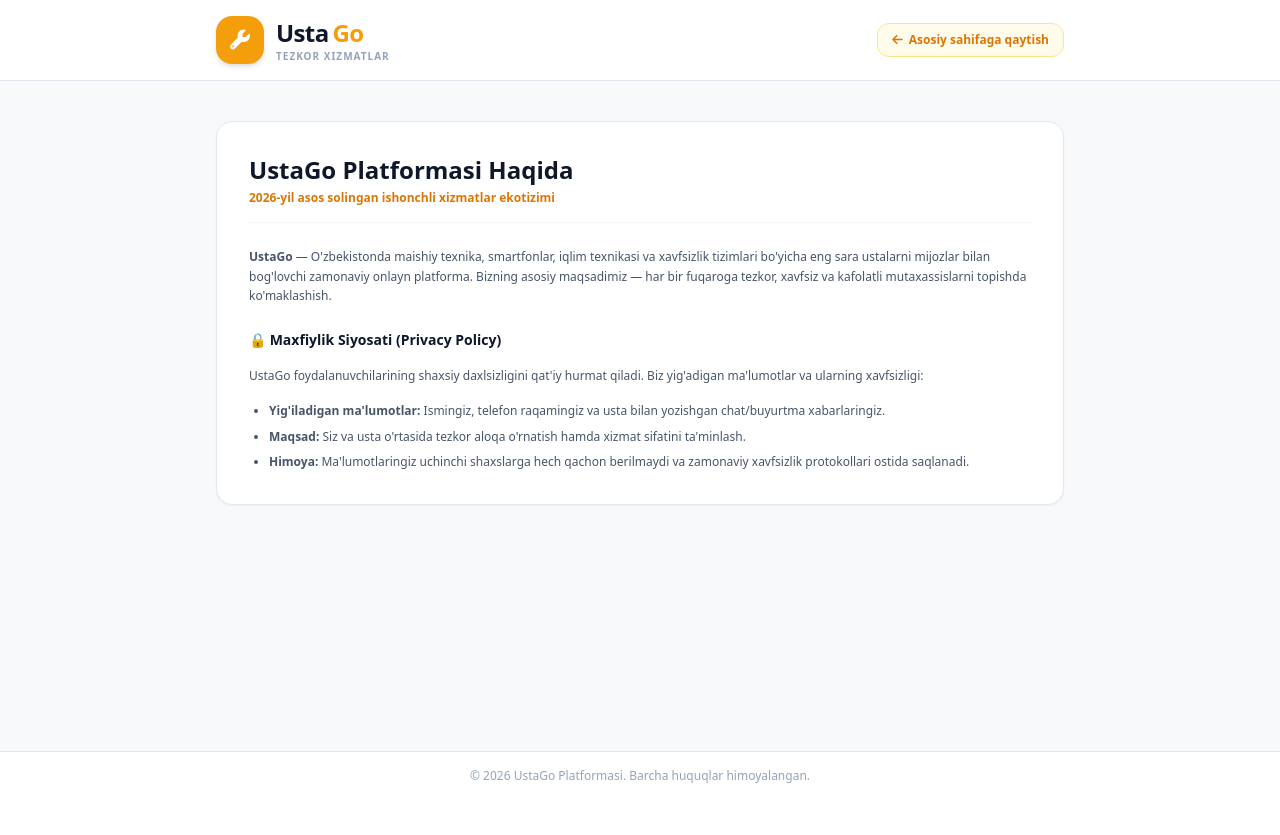
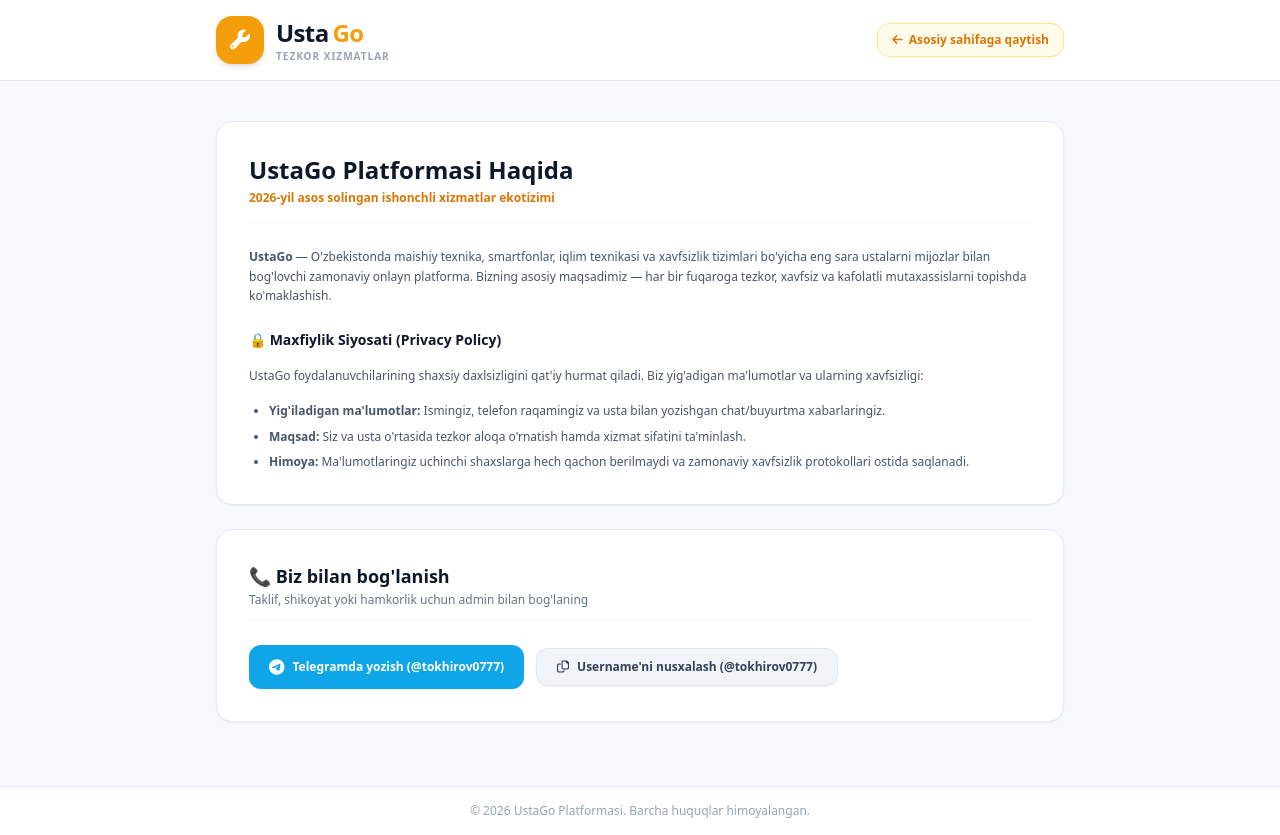
Before and after one commit to tokhirovs112-sudo/ustago2, a FastAPI app: page /about in a window 1280 px wide. Before the commit the page ends 783 px from the top, so only its background shows below. Run offline with FastAPI, Linux system fonts and the light colour scheme; parts of the project's set-up code (start-up, migrations or seed data) failed here and were passed over; some libraries are stand-ins or nearby versions.

Commit message:
Modify about.html for title and contact details
Updated the title and added a contact section with Telegram link and username copy button.

```diff
--- a/templates/about.html
+++ b/templates/about.html
@@ -3,7 +3,7 @@
 <head>
     <meta charset="UTF-8">
     <meta name="viewport" content="width=device-width, initial-scale=1.0">
-    <title>Biz haqimizda va Maxfiylik - UstaGo</title>
+    <title>Biz haqimizda va Bog'lanish - UstaGo</title>
     <script src="https://cdn.tailwindcss.com"></script>
     <link href="https://cdnjs.cloudflare.com/ajax/libs/font-awesome/6.0.0/css/all.min.css" rel="stylesheet">
 </head>
@@ -28,7 +28,8 @@
         </div>
     </header>
 
-    <main class="max-w-4xl mx-auto px-6 py-10 flex-1 w-full">
+    <main class="max-w-4xl mx-auto px-6 py-10 flex-1 w-full space-y-6">
+        <!-- Biz haqimizda kartasi -->
         <div class="bg-white rounded-2xl border border-slate-200 p-8 space-y-6 shadow-sm">
             <div class="border-b border-slate-100 pb-4">
                 <h1 class="text-2xl font-extrabold text-slate-900">UstaGo Platformasi Haqida</h1>
@@ -47,10 +48,49 @@
                 </ul>
             </div>
         </div>
+
+        <!-- Biz bilan bog'lanish va Telegram qismi -->
+        <div class="bg-white rounded-2xl border border-slate-200 p-8 space-y-4 shadow-sm">
+            <div class="border-b border-slate-100 pb-3">
+                <h2 class="text-lg font-extrabold text-slate-900">📞 Biz bilan bog'lanish</h2>
+                <p class="text-xs text-slate-500 mt-0.5">Taklif, shikoyat yoki hamkorlik uchun admin bilan bog'laning</p>
+            </div>
+
+            <div class="flex flex-col sm:flex-row items-center gap-3 pt-2">
+                <!-- Telegram akkauntga o'tish tugmasi -->
+                <a href="https://t.me/tokhirov0777" target="_blank" class="w-full sm:w-auto bg-sky-500 hover:bg-sky-600 text-white font-bold py-2.5 px-5 rounded-xl text-xs transition flex items-center justify-center gap-2 shadow-sm">
+                    <i class="fa-brands fa-telegram text-base"></i> Telegramda yozish (@tokhirov0777)
+                </a>
+
+                <!-- Username'ni nusxalash tugmasi -->
+                <button onclick="copyUsername()" class="w-full sm:w-auto bg-slate-100 hover:bg-slate-200 text-slate-700 font-bold py-2.5 px-5 rounded-xl text-xs transition flex items-center justify-center gap-2 border border-slate-200 shadow-sm">
+                    <i class="fa-regular fa-copy"></i> Username'ni nusxalash (@tokhirov0777)
+                </button>
+            </div>
+        </div>
     </main>
 
-    <footer class="bg-white border-t border-slate-200 py-4 text-center text-xs text-slate-400">
+    <!-- Toast Xabarnoma -->
+    <div id="toast" class="fixed bottom-5 right-5 bg-slate-900 text-white text-xs px-4 py-2.5 rounded-xl shadow-xl transition-all duration-300 transform translate-y-20 opacity-0 z-50 flex items-center gap-2">
+        <i class="fa-solid fa-circle-check text-emerald-400"></i>
+        <span id="toast-text">Username nusxalandi!</span>
+    </div>
+
+    <footer class="bg-white border-t border-slate-200 py-4 text-center text-xs text-slate-400 mt-6">
         <p>&copy; 2026 UstaGo Platformasi. Barcha huquqlar himoyalangan.</p>
     </footer>
+
+    <script>
+        function copyUsername() {
+            const username = "@tokhirov0777";
+            navigator.clipboard.writeText(username).then(() => {
+                const toast = document.getElementById('toast');
+                toast.classList.remove('translate-y-20', 'opacity-0');
+                setTimeout(() => {
+                    toast.classList.add('translate-y-20', 'opacity-0');
+                }, 2500);
+            });
+        }
+    </script>
 </body>
 </html>
```
